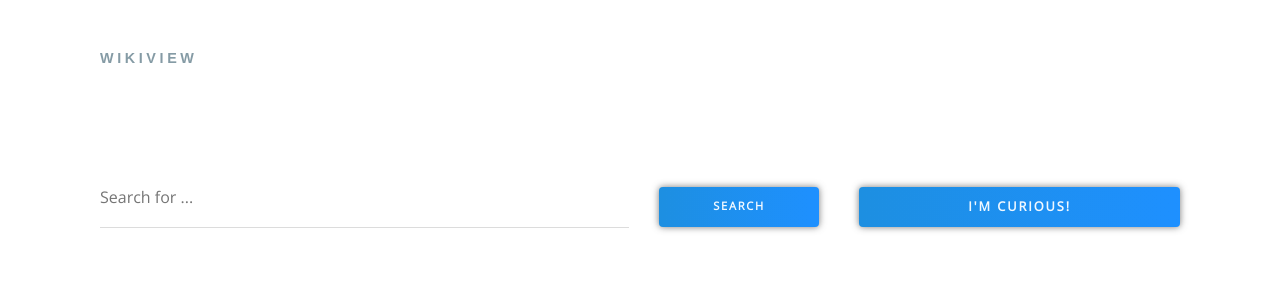
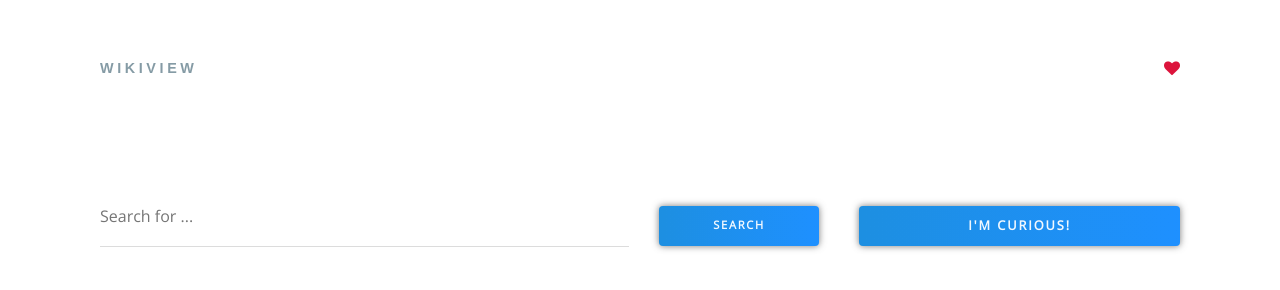
Before and after one commit to abyabrkal/fcc-wikiviewer, a plain HTML site: page index.html in a window 1280 px wide. Drawn offline with nearby package versions, Linux system fonts and the light colour scheme; files that its build step writes are made by us from their sources; a web font is replaced by a local one.

Commit message:
more-styling
styling the header and nav content

```diff
--- a/css/style.css
+++ b/css/style.css
@@ -11,7 +11,7 @@ body {
     margin: 0;
     font-family: 'Open Sans', sans-serif;
     color: slategray;
-    background-image: #d9dde4
+    background-image: #d9dde4;
 
 }
 
@@ -19,16 +19,32 @@ body {
     padding: 30px 100px;
 }
 
+.heading {
+    display: flex;
+    justify-content: space-between;
+    margin: 20px 0 100px 0;
+    padding: 0;
+}
+
 .heading h1{
     font-family: Sansita, sans-serif;
     font-weight: 700;
     font-size: 0.9em;
     color: #859ba5;
-    margin: 20px 0 100px 0;
-    padding: 0;
+
     letter-spacing: 0.25em;
     text-transform: capitalize;
 }
+
+a.shout {
+    align-self: center;
+}
+
+.fa-heart {
+    color: crimson;
+}
+
+
 
 .searchbox {
     padding-bottom: 100px;
--- a/index.html
+++ b/index.html
@@ -2,14 +2,18 @@
 <html>
 <head>
     <title>HTML-CSS-JS</title>
-    <link rel="stylesheet" href="style.css">
+    <link rel="stylesheet" href="./css/style.css">
+    <link rel="javascript" href="./js/script.js">
     <link href="https://fonts.googleapis.com/css?family=Open+Sans|Sansita:700|900" rel="stylesheet">
     <link rel="stylesheet" href="https://cdnjs.cloudflare.com/ajax/libs/normalize/5.0.0/normalize.min.css">
+    <link rel="stylesheet" href="https://maxcdn.bootstrapcdn.com/font-awesome/4.7.0/css/font-awesome.min.css">
+
 </head>
 <body>
     <div class="container">
         <div class= heading>
             <h1>WIKIVIEW</h1>
+            <a href="https://dribbble.com/shots/2346481-Craiglist-redesign-3-3" target="_blank" class="shout"><i class="fa fa-heart" aria-hidden="true"></i></a>
         </div>
 
         <div class="searchbox">
```
